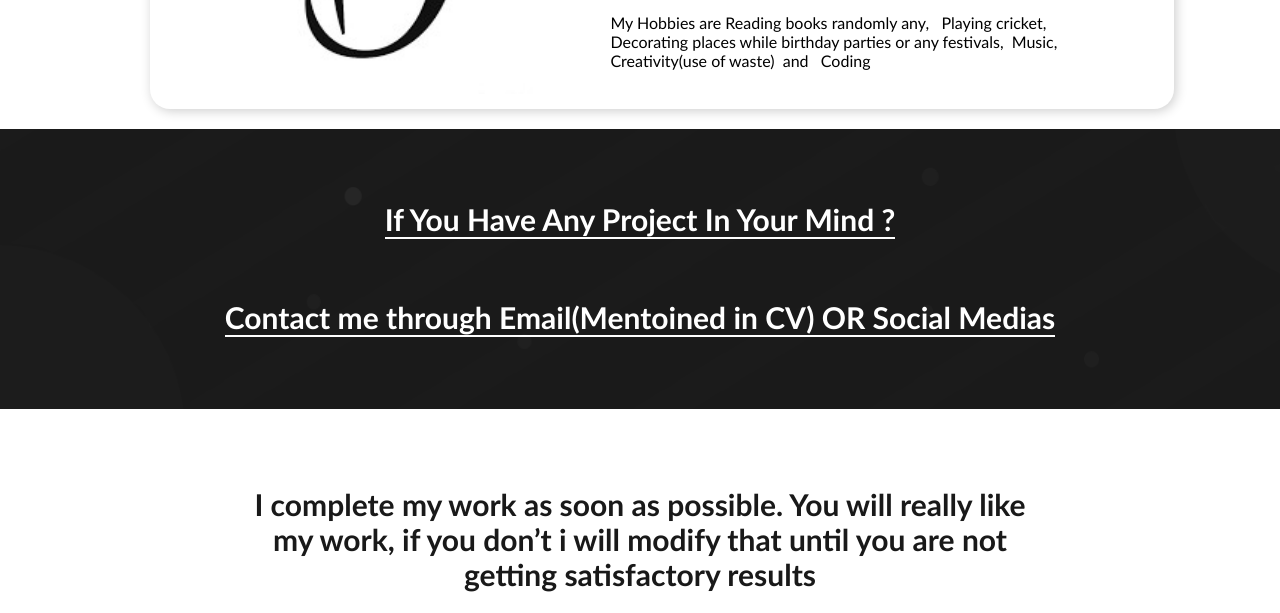
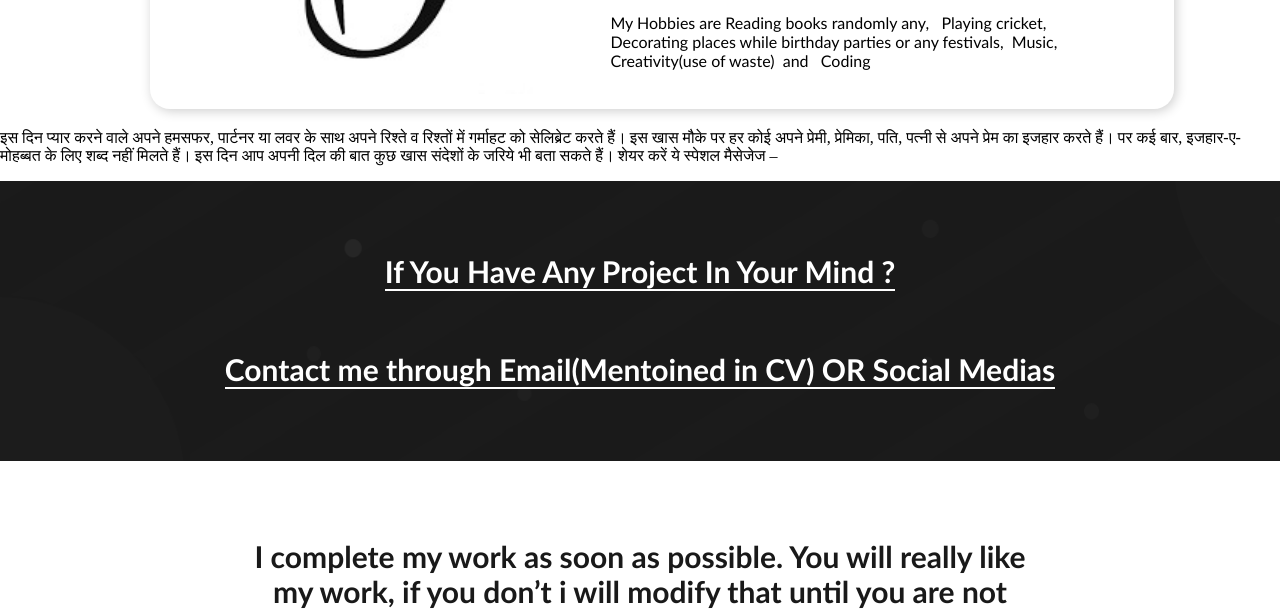
Before and after one commit to TanwaniDev/Personal-Portfolio, a plain HTML site: page portfolio/index.html in a window 1280 px wide. Shown: the part 911-1524 px from the top of the page. Drawn offline with Linux system fonts and the light colour scheme.

Commit message:
Update index.html

```diff
--- a/portfolio/index.html
+++ b/portfolio/index.html
@@ -45,7 +45,7 @@
 		</div>
 	</div>
 
-
+	<p>इस दिन प्यार करने वाले अपने हमसफर, पार्टनर या लवर के साथ अपने रिश्ते व रिश्तों में गर्माहट को सेलिब्रेट करते हैं। इस खास मौके पर हर कोई अपने प्रेमी, प्रेमिका, पति, पत्नी से अपने प्रेम का इजहार करते हैं। पर कई बार, इजहार-ए-मोहब्बत के लिए शब्द नहीं मिलते हैं। इस दिन आप अपनी दिल की बात कुछ खास संदेशों के जरिये भी बता सकते हैं। शेयर करें ये स्पेशल मैसेजेज –</p>
 	<!--if you have any project in your mind contact me-->
 	<div class="contact-me">
 
```
